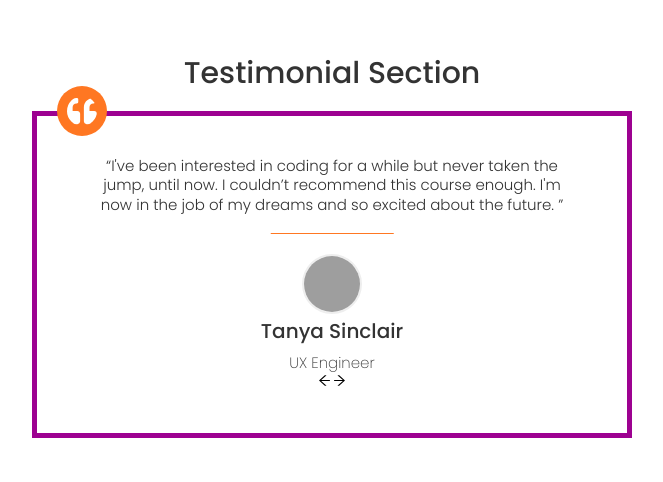
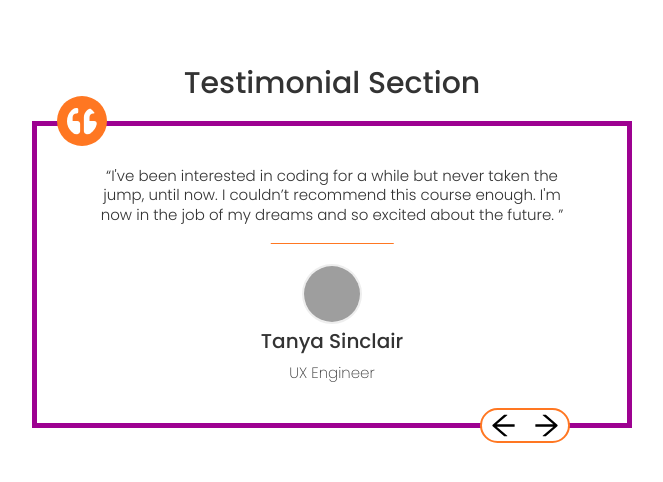
Before and after one commit to jordanr2m/react-testimonial-, a React (Create React App) app: page / in a window 1280 px wide. Shown: the part 154-636 px from the top of the page, without its empty margins (308-971 px from the left). Built offline with nearby package versions, Linux system fonts and the light colour scheme; grey boxes are pictures that could not be loaded.

Commit message:
Finished adding CSS styles for arrow buttons.

```diff
--- a/src/components/testimonial/Testimonial.css
+++ b/src/components/testimonial/Testimonial.css
@@ -72,3 +72,37 @@ img {
     border-radius: 50%;
     margin-top: 2rem;
 }
+
+.buttons {
+    position: absolute;
+    left: 75%;
+    bottom: -2rem;
+    height: 3.5rem;
+    width: 9rem;
+    border: 2px solid var(--color-orange);
+    border-radius: 50px;
+    background-color: #fff;
+    overflow: hidden;
+}
+
+.next,
+.prev {
+    display: inline-block;
+    width: 50%;
+    height: 100%;
+    position: absolute;
+    cursor: pointer;
+}
+
+.next {
+    right: 0;
+}
+
+.prev {
+    left: 0;
+}
+
+.next:hover,
+.prev:hover {
+    background-color: antiquewhite;
+}
```
